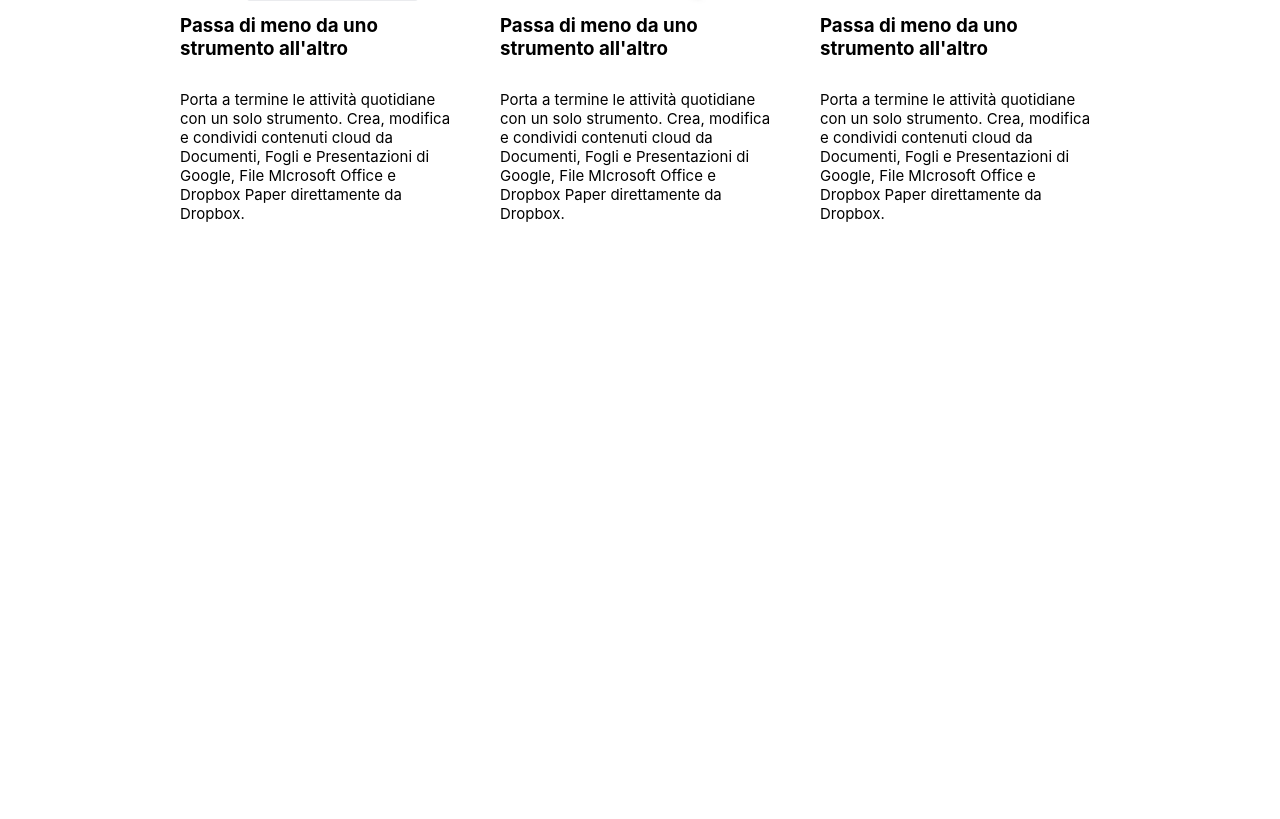
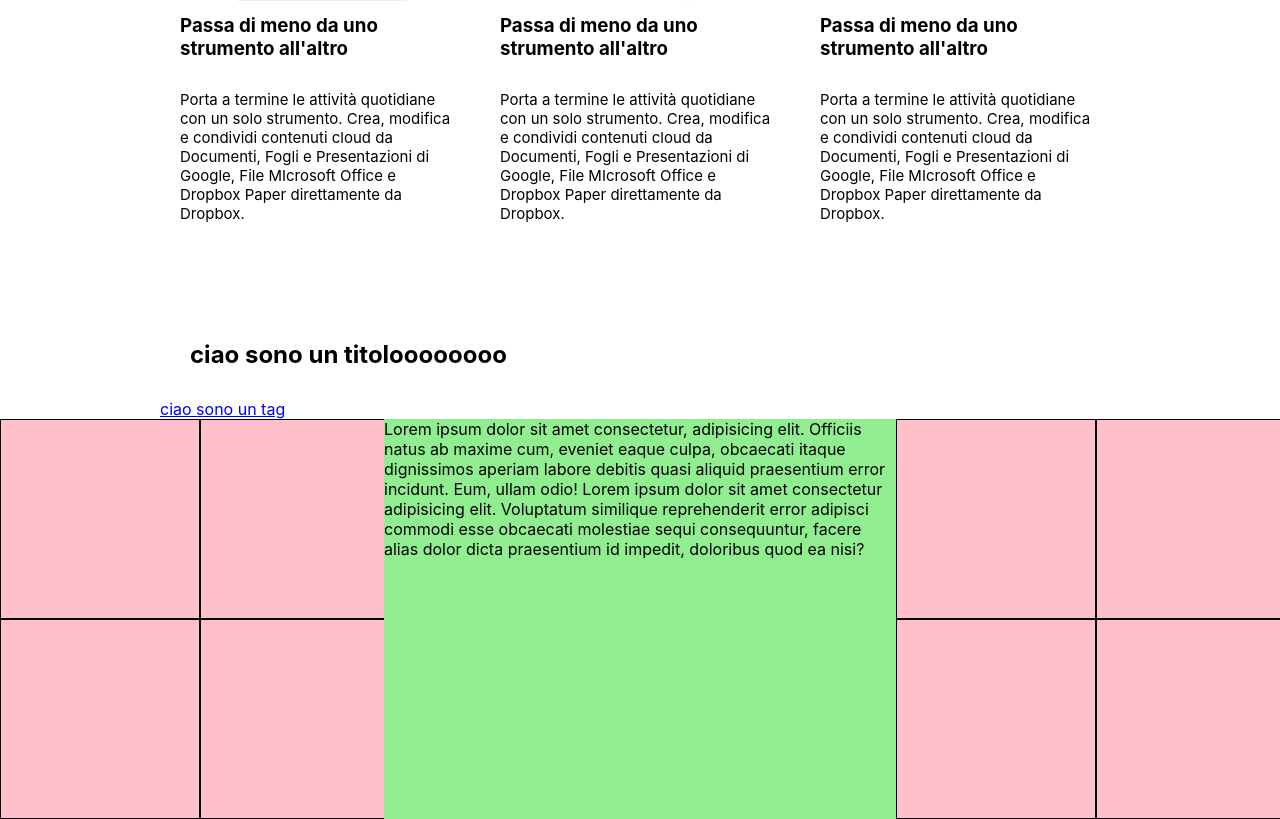
Before and after one commit to MayaSelena773/htmlcss-dropbox, a plain HTML site: page index.html in a window 1280 px wide. Shown: the part 3417-4236 px from the top of the page. Before the commit the page ends 3640 px from the top, so only its background shows below. Drawn offline with Linux system fonts and the light colour scheme.

Commit message:
memberstest

```diff
--- a/index.html
+++ b/index.html
@@ -261,6 +261,42 @@
 
 
         </div>
+
+        <!--section-members-->
+        <div class="container-small">
+
+            <h2>ciao sono un titoloooooooo</h2>
+
+            <a class="bluetag">ciao sono un tag</a>
+
+        </div>
+
+         <!--member-boxes-->
+        <div class="members">
+            <div class="member-logos">
+
+                <div class="member-box"></div>
+                <div class="member-box"></div>
+                <div class="member-box"></div>
+                <div class="member-box"></div>
+
+            </div>
+
+            <div class="member-text">
+                Lorem ipsum dolor sit amet consectetur, adipisicing elit. Officiis natus ab maxime cum, eveniet eaque culpa, obcaecati itaque dignissimos aperiam labore debitis quasi aliquid praesentium error incidunt. Eum, ullam odio! Lorem ipsum dolor sit amet consectetur adipisicing elit. Voluptatum similique reprehenderit error adipisci commodi esse obcaecati molestiae sequi consequuntur, facere alias dolor dicta praesentium id impedit, doloribus quod ea nisi?
+
+            </div>
+
+            <div class="member-logos">
+
+                <div class="member-box"></div>
+                <div class="member-box"></div>
+                <div class="member-box"></div>
+                <div class="member-box"></div>
+
+            </div>
+
+        </div>
     </main>
 
 
--- a/style.css
+++ b/style.css
@@ -262,7 +262,7 @@
 .img-act{
     width: auto;
     height: 200px;
-    padding-left: 30px;
+    padding-left: 20px;
 }
 
 .underline{
@@ -272,3 +272,30 @@
 h3{
     padding-bottom: 30px;
 }
+
+/*members*/
+
+.members{
+    height: 400px;
+    background-color: aquamarine;
+    display: flex;
+}
+
+.member-logos{
+    background-color: pink;
+    width: 30%;
+    display: flex;
+    flex-direction: column;
+    flex-wrap: wrap;
+}
+
+.member-text{
+    background-color: lightgreen;
+    width: 40%;
+}
+
+.member-box{
+    width: 200px;
+    height: 200px;
+    border: 1px solid;
+}
```
